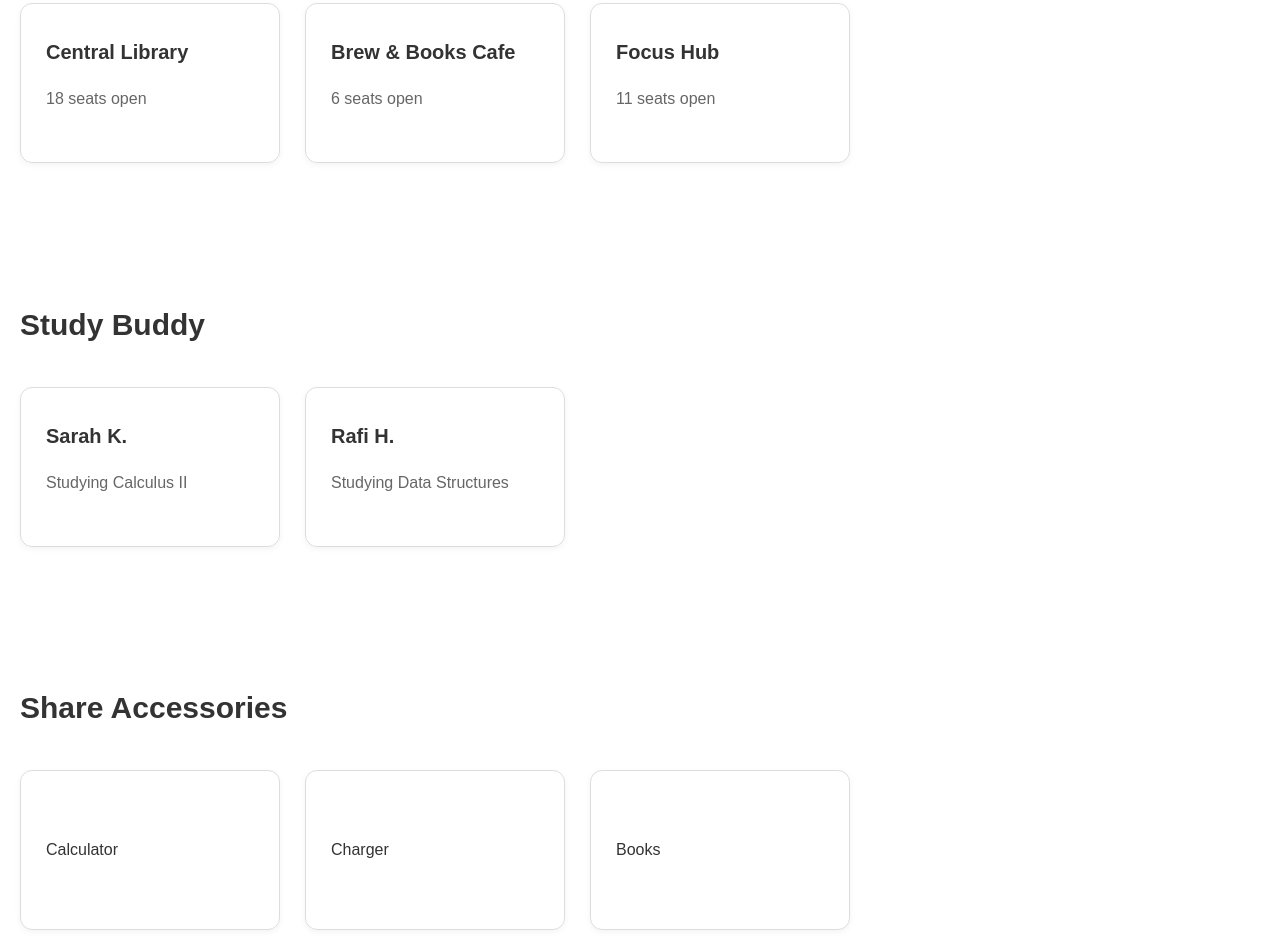
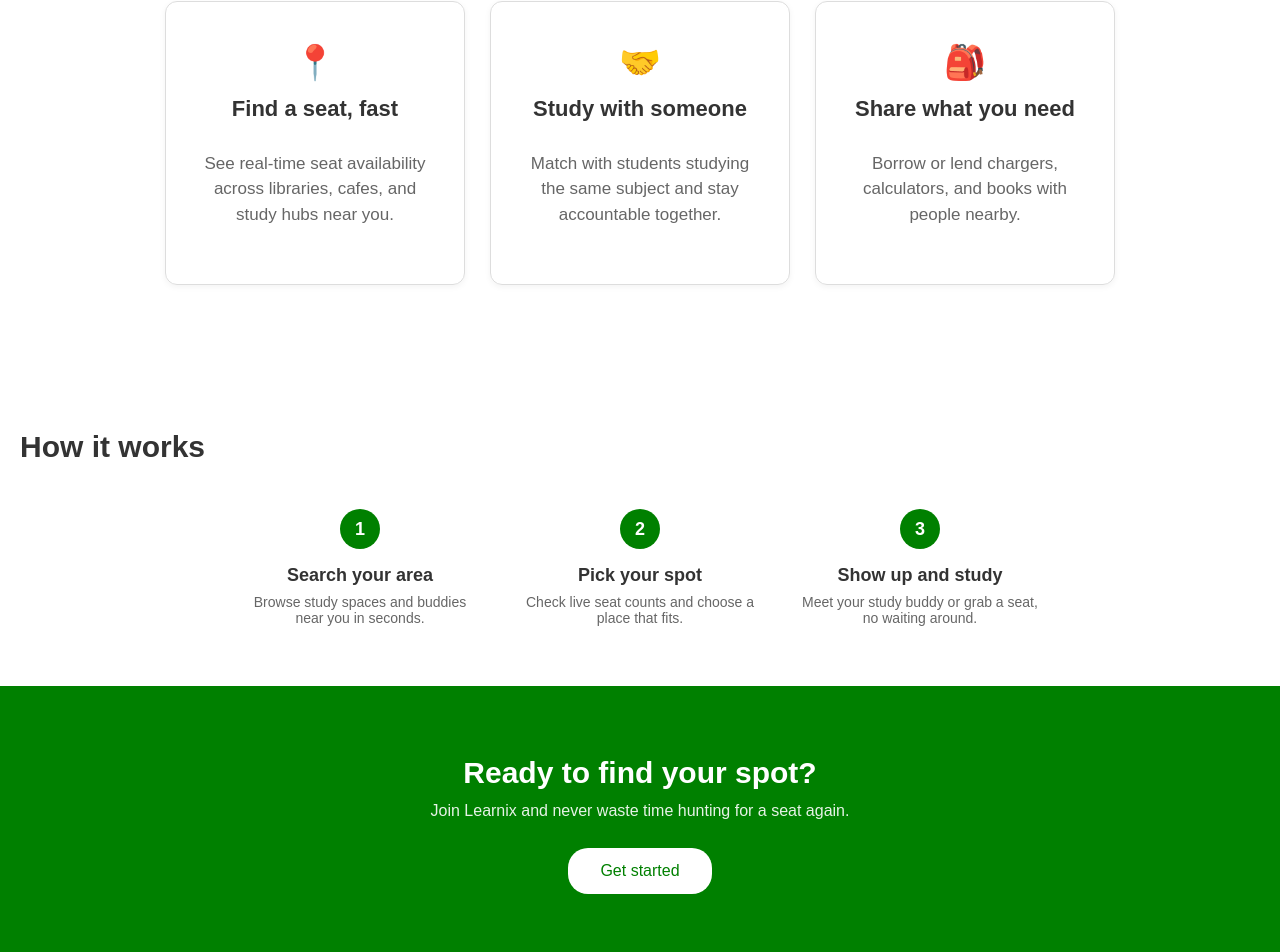
Before and after one commit to nur-rabby09/Learnix, a React (Vite) app: page / in a window 1280 px wide. Shown: the part 865-1817 px from the top of the page. Built offline with nearby package versions, Linux system fonts and the light colour scheme.

Commit message:
Updated the home page and created files for study buddy,places

```diff
--- a/src/App.css
+++ b/src/App.css
@@ -136,6 +136,7 @@ body {
 /* Cards row */
 .row {
   display: flex;
+  justify-content: center;
   gap: 25px;
   padding: 0 20px 60px;
   flex-wrap: wrap;
@@ -152,16 +153,132 @@ body {
   flex-direction: column;
   justify-content: center;
   box-shadow: 0 2px 6px rgba(0,0,0,0.05);
+  transition: transform 0.2s ease, box-shadow 0.2s ease, border-color 0.2s ease;
+}
+
+.feature-card {
+  width: 300px;
+  padding: 40px 30px;
+  min-height: 200px;
+}
+
+.card:hover {
+  transform: translateY(-6px);
+  box-shadow: 0 10px 20px rgba(0,0,0,0.08);
+  border-color: green;
+}
+
+.feature-icon {
+  font-size: 34px;
+  margin-bottom: 14px;
+}
+
+.feature-card {
+  text-align: center;
+  align-items: center;
 }
 
 .card h3 {
-  font-size: 20px;
-  margin: 0 0 10px;
+  font-size: 22px;
+  margin: 0 0 12px;
 }
 
 .card p {
+  font-size: 17px;
+  line-height: 1.5;
+  color: #666;
+}
+
+/* Stats strip */
+.stats-strip {
+  display: flex;
+  justify-content: center;
+  gap: 60px;
+  padding: 40px 20px 60px;
+  flex-wrap: wrap;
+  text-align: center;
+}
+
+.stat {
+  display: flex;
+  flex-direction: column;
+}
+
+.stat-number {
+  font-size: 32px;
+  font-weight: bold;
+  color: green;
+}
+
+.stat-label {
+  font-size: 14px;
+  color: #666;
+  margin-top: 4px;
+}
+
+/* How it works */
+.steps {
+  display: flex;
+  justify-content: center;
+  gap: 40px;
+  padding: 0 20px 60px;
+  flex-wrap: wrap;
+}
+
+.step {
+  max-width: 240px;
+  text-align: center;
+}
+
+.step-number {
+  width: 40px;
+  height: 40px;
+  border-radius: 50%;
+  background: green;
+  color: white;
+  font-size: 18px;
+  font-weight: bold;
+  display: flex;
+  align-items: center;
+  justify-content: center;
+  margin: 0 auto 16px;
+}
+
+.step h3 {
+  font-size: 18px;
+  margin: 0 0 8px;
+}
+
+.step p {
+  font-size: 14px;
+  color: #666;
+  margin: 0;
+}
+
+/* CTA banner */
+.cta-banner {
+  background: green;
+  color: white;
+  text-align: center;
+  padding: 70px 20px;
+}
+
+.cta-banner h2 {
+  font-size: 30px;
+  margin: 0 0 12px;
+}
+
+.cta-banner p {
   font-size: 16px;
-  color: #666;
+  margin: 0 0 28px;
+  opacity: 0.9;
+}
+
+.cta-btn {
+  background: white;
+  color: green;
+  font-size: 16px;
+  padding: 14px 32px;
 }
 
 /* Footer */
--- a/src/App.jsx
+++ b/src/App.jsx
@@ -1,11 +1,14 @@
-import { useState } from 'react';
 import { useNavigate } from 'react-router-dom';
 import './App.css';
 
-const NAV_ITEMS = ['Home', 'Study spaces', 'Study buddy', 'Accessories'];
+const NAV_ITEMS = [
+  { label: 'Home', path: '/' },
+  { label: 'Study spaces', path: '/study-spaces' },
+  { label: 'Study buddy', path: '/study-buddy' },
+  { label: 'Accessories', path: null },
+];
 
 function App() {
-  const [activeTab, setActiveTab] = useState('Home');
   const navigate = useNavigate();
 
   return (
@@ -17,16 +20,15 @@ function App() {
         <div className="nav-links">
           {NAV_ITEMS.map((item) => (
             <span
-              key={item}
-              className={activeTab === item ? 'active' : ''}
-              onClick={() => setActiveTab(item)}
+              key={item.label}
+              className={item.label === 'Home' ? 'active' : ''}
+              onClick={() => item.path && navigate(item.path)}
             >
-              {item}
+              {item.label}
             </span>
           ))}
         </div>
         <div className="nav-actions">
-          <button className="btn-outline" onClick={() => navigate('/login')}>Get Started</button>
           <button className="btn-solid" onClick={() => navigate('/signup')}>Sign up</button>
         </div>
       </div>
@@ -35,48 +37,53 @@ function App() {
       <div className="hero">
         <h1>"Where quiet corners meet great company"</h1>
         <p>Quiet corners, open seats, and study partners.</p>
-        <div className="search-bar">
-          <input type="text" placeholder="Search location" />
-          <button className="btn-solid">Search</button>
+      </div>
+
+      {/* About Learnix */}
+      <h2 className="section-title">Why Learnix</h2>
+      <div className="row">
+        <div className="card feature-card">
+          <div className="feature-icon">📍</div>
+          <h3>Find a seat, fast</h3>
+          <p>See real-time seat availability across libraries, cafes, and study hubs near you.</p>
+        </div>
+        <div className="card feature-card">
+          <div className="feature-icon">🤝</div>
+          <h3>Study with someone</h3>
+          <p>Match with students studying the same subject and stay accountable together.</p>
+        </div>
+        <div className="card feature-card">
+          <div className="feature-icon">🎒</div>
+          <h3>Share what you need</h3>
+          <p>Borrow or lend chargers, calculators, and books with people nearby.</p>
         </div>
       </div>
 
-      {/* Study spaces */}
-      <h2 className="section-title">Study Spaces</h2>
-      <div className="row">
-        <div className="card">
-          <h3>Central Library</h3>
-          <p>18 seats open</p>
+      {/* How it works */}
+      <h2 className="section-title">How it works</h2>
+      <div className="steps">
+        <div className="step">
+          <div className="step-number">1</div>
+          <h3>Search your area</h3>
+          <p>Browse study spaces and buddies near you in seconds.</p>
         </div>
-        <div className="card">
-          <h3>Brew & Books Cafe</h3>
-          <p>6 seats open</p>
+        <div className="step">
+          <div className="step-number">2</div>
+          <h3>Pick your spot</h3>
+          <p>Check live seat counts and choose a place that fits.</p>
         </div>
-        <div className="card">
-          <h3>Focus Hub</h3>
-          <p>11 seats open</p>
+        <div className="step">
+          <div className="step-number">3</div>
+          <h3>Show up and study</h3>
+          <p>Meet your study buddy or grab a seat, no waiting around.</p>
         </div>
       </div>
 
-      {/* Study buddy */}
-      <h2 className="section-title">Study Buddy</h2>
-      <div className="row">
-        <div className="card">
-          <h3>Sarah K.</h3>
-          <p>Studying Calculus II</p>
-        </div>
-        <div className="card">
-          <h3>Rafi H.</h3>
-          <p>Studying Data Structures</p>
-        </div>
-      </div>
-
-      {/* Share accessories */}
-      <h2 className="section-title">Share Accessories</h2>
-      <div className="row">
-        <div className="card">Calculator</div>
-        <div className="card">Charger</div>
-        <div className="card">Books</div>
+      {/* CTA banner */}
+      <div className="cta-banner">
+        <h2>Ready to find your spot?</h2>
+        <p>Join Learnix and never waste time hunting for a seat again.</p>
+        <button className="btn-solid cta-btn" onClick={() => navigate('/signup')}>Get started</button>
       </div>
 
       {/* Footer */}
--- /dev/null
+++ b/src/StudyBuddy.jsx
@@ -0,0 +1,42 @@
+import { useNavigate } from 'react-router-dom';
+import './App.css';
+
+const NAV_ITEMS = [
+  { label: 'Home', path: '/' },
+  { label: 'Study spaces', path: '/study-spaces' },
+  { label: 'Study buddy', path: '/study-buddy' },
+  { label: 'Accessories', path: null },
+];
+
+function StudyBuddy() {
+  const navigate = useNavigate();
+
+  return (
+    <div>
+
+      {/* Top navbar */}
+      <div className="navbar">
+        <span className="logo" onClick={() => navigate('/')} style={{ cursor: 'pointer' }}>Learnix</span>
+        <div className="nav-links">
+          {NAV_ITEMS.map((item) => (
+            <span
+              key={item.label}
+              className={item.label === 'Study buddy' ? 'active' : ''}
+              onClick={() => item.path && navigate(item.path)}
+            >
+              {item.label}
+            </span>
+          ))}
+        </div>
+        <div className="nav-actions">
+          <button className="btn-solid" onClick={() => navigate('/signup')}>Sign up</button>
+        </div>
+      </div>
+
+      {/* Page content goes here */}
+
+    </div>
+  );
+}
+
+export default StudyBuddy;
--- /dev/null
+++ b/src/StudySpaces.jsx
@@ -0,0 +1,42 @@
+import { useNavigate } from 'react-router-dom';
+import './App.css';
+
+const NAV_ITEMS = [
+  { label: 'Home', path: '/' },
+  { label: 'Study spaces', path: '/study-spaces' },
+  { label: 'Study buddy', path: '/study-buddy' },
+  { label: 'Accessories', path: null },
+];
+
+function StudySpaces() {
+  const navigate = useNavigate();
+
+  return (
+    <div>
+
+      {/* Top navbar */}
+      <div className="navbar">
+        <span className="logo" onClick={() => navigate('/')} style={{ cursor: 'pointer' }}>Learnix</span>
+        <div className="nav-links">
+          {NAV_ITEMS.map((item) => (
+            <span
+              key={item.label}
+              className={item.label === 'Study spaces' ? 'active' : ''}
+              onClick={() => item.path && navigate(item.path)}
+            >
+              {item.label}
+            </span>
+          ))}
+        </div>
+        <div className="nav-actions">
+          <button className="btn-solid" onClick={() => navigate('/signup')}>Sign up</button>
+        </div>
+      </div>
+
+      {/* Page content goes here */}
+
+    </div>
+  );
+}
+
+export default StudySpaces;
--- a/src/main.jsx
+++ b/src/main.jsx
@@ -5,6 +5,8 @@ import { BrowserRouter, Routes, Route } from 'react-router-dom'
 import App from './App.jsx'
 import Login from './login.jsx';
 import Signup from './Signup.jsx';
+import StudySpaces from './StudySpaces.jsx';
+import StudyBuddy from './StudyBuddy.jsx';
 
 createRoot(document.getElementById('root')).render(
   <StrictMode>
@@ -13,6 +15,8 @@ createRoot(document.getElementById('root')).render(
         <Route path="/" element={<App />} />
         <Route path="/login" element={<Login />} />
         <Route path="/signup" element={<Signup />} />
+        <Route path="/study-spaces" element={<StudySpaces />} />
+        <Route path="/study-buddy" element={<StudyBuddy />} />
       </Routes>
     </BrowserRouter>
   </StrictMode>,
```
